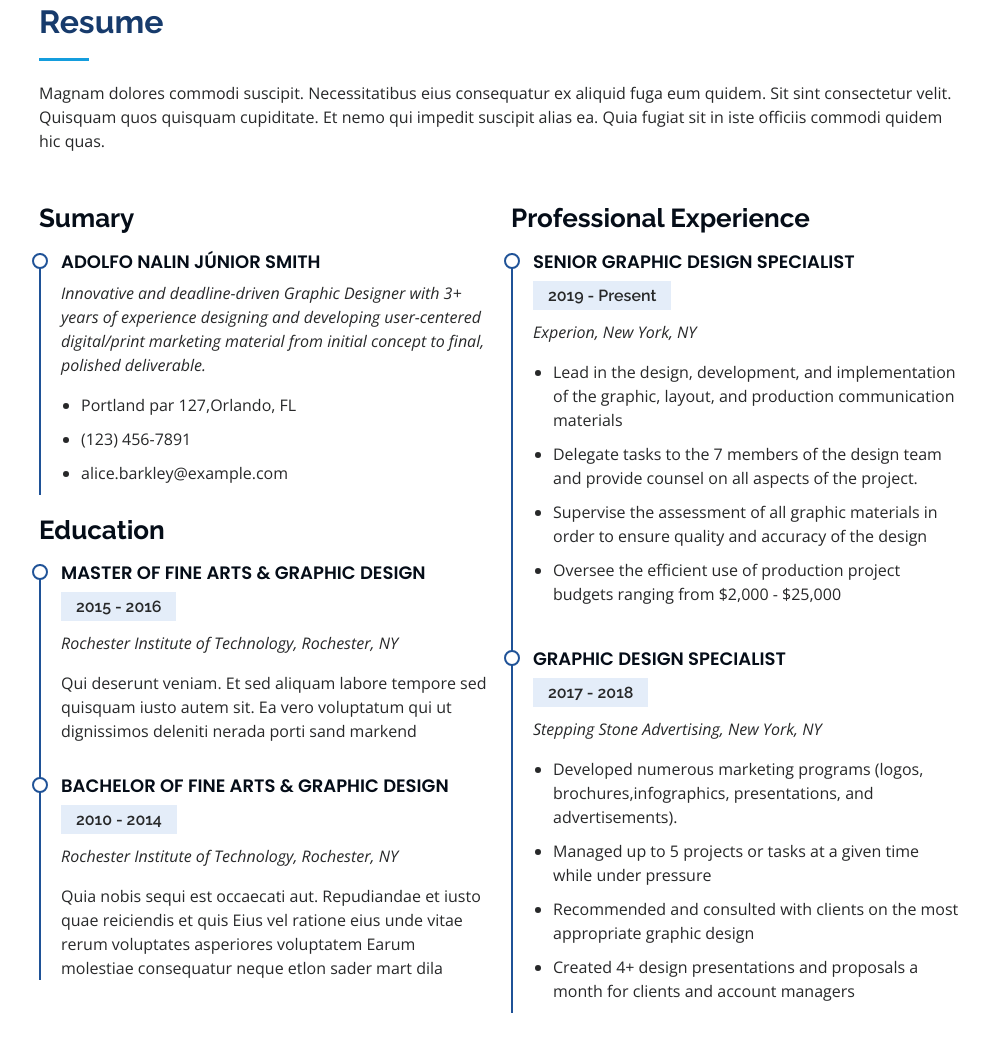
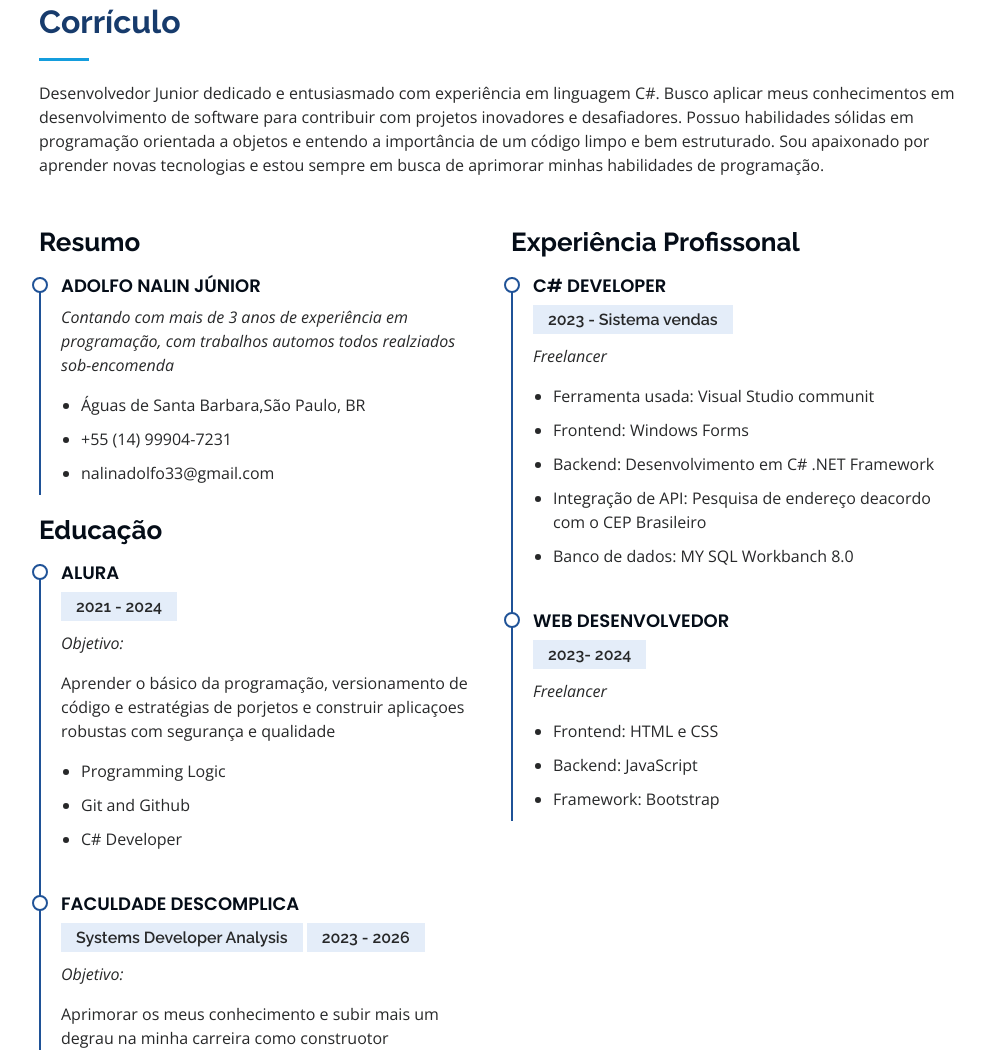
Before and after one commit to AdolfoNalin/Portifolios, a plain HTML site: page iPortfolio/index.html in a window 1280 px wide. Shown: the part 2302-3355 px from the top of the page, without its empty margins (291-1277 px from the left). Drawn offline with nearby package versions, Linux system fonts and the light colour scheme.

Commit message:
Modificando Abount

```diff
--- a/iPortfolio/index.html
+++ b/iPortfolio/index.html
@@ -257,59 +257,70 @@
       <div class="container">
 
         <div class="section-title">
-          <h2>Resume</h2>
-          <p>Magnam dolores commodi suscipit. Necessitatibus eius consequatur ex aliquid fuga eum quidem. Sit sint consectetur velit. Quisquam quos quisquam cupiditate. Et nemo qui impedit suscipit alias ea. Quia fugiat sit in iste officiis commodi quidem hic quas.</p>
+          <h2>Corrículo</h2>
+          <p>Desenvolvedor Junior dedicado e entusiasmado com experiência em linguagem C#. Busco aplicar meus conhecimentos em desenvolvimento de
+            software para contribuir com projetos inovadores e desafiadores. Possuo habilidades sólidas em programação orientada a objetos e entendo a
+            importância de um código limpo e bem estruturado. Sou apaixonado por aprender novas tecnologias e estou sempre em busca de aprimorar minhas
+            habilidades de programação.</p>
         </div>
 
         <div class="row">
           <div class="col-lg-6" data-aos="fade-up">
-            <h3 class="resume-title">Sumary</h3>
+            <h3 class="resume-title">Resumo</h3>
             <div class="resume-item pb-0">
-              <h4>Adolfo Nalin Júnior Smith</h4>
-              <p><em>Innovative and deadline-driven Graphic Designer with 3+ years of experience designing and developing user-centered digital/print marketing material from initial concept to final, polished deliverable.</em></p>
+              <h4>Adolfo Nalin Júnior</h4>
+              <p><em>Contando com mais de 3 anos de experiência em programação, com trabalhos automos todos realziados sob-encomenda</em></p>
               <ul>
-                <li>Portland par 127,Orlando, FL</li>
-                <li>(123) 456-7891</li>
-                <li>alice.barkley@example.com</li>
+                <li>Águas de Santa Barbara,São Paulo, BR</li>
+                <li> +55 (14) 99904-7231</li>
+                <li>nalinadolfo33@gmail.com</li>
               </ul>
             </div>
 
-            <h3 class="resume-title">Education</h3>
+            <h3 class="resume-title">Educação</h3>
             <div class="resume-item">
-              <h4>Master of Fine Arts &amp; Graphic Design</h4>
-              <h5>2015 - 2016</h5>
-              <p><em>Rochester Institute of Technology, Rochester, NY</em></p>
-              <p>Qui deserunt veniam. Et sed aliquam labore tempore sed quisquam iusto autem sit. Ea vero voluptatum qui ut dignissimos deleniti nerada porti sand markend</p>
+              <h4>Alura</h4>
+              <h5>2021 - 2024</h5>
+              <p><em>Objetivo:</em></p>
+              <p>Aprender o básico da programação, versionamento de código e estratégias de porjetos e construir aplicaçoes robustas com segurança e qualidade</p>
+              <ul>
+                <li>Programming Logic</li>
+                <li>Git and Github</li>
+                <li>C# Developer</li>
+              </ul>
             </div>
+
             <div class="resume-item">
-              <h4>Bachelor of Fine Arts &amp; Graphic Design</h4>
-              <h5>2010 - 2014</h5>
-              <p><em>Rochester Institute of Technology, Rochester, NY</em></p>
-              <p>Quia nobis sequi est occaecati aut. Repudiandae et iusto quae reiciendis et quis Eius vel ratione eius unde vitae rerum voluptates asperiores voluptatem Earum molestiae consequatur neque etlon sader mart dila</p>
+              <h4>Faculdade Descomplica</h4>
+              <h5>Systems Developer Analysis</h5>
+              <h5>2023 - 2026</h5>
+              <p><em>Objetivo:</em></p>
+              <p>Aprimorar os meus conhecimento e subir mais um degrau na minha carreira como construotor </p>
             </div>
           </div>
+
           <div class="col-lg-6" data-aos="fade-up" data-aos-delay="100">
-            <h3 class="resume-title">Professional Experience</h3>
+            <h3 class="resume-title">Experiência Profissonal</h3>
             <div class="resume-item">
-              <h4>Senior graphic design specialist</h4>
-              <h5>2019 - Present</h5>
-              <p><em>Experion, New York, NY </em></p>
+              <h4>C# Developer</h4>
+              <h5>2023 - Sistema vendas</h5>
+              <p><em>Freelancer</em></p>
               <ul>
-                <li>Lead in the design, development, and implementation of the graphic, layout, and production communication materials</li>
-                <li>Delegate tasks to the 7 members of the design team and provide counsel on all aspects of the project. </li>
-                <li>Supervise the assessment of all graphic materials in order to ensure quality and accuracy of the design</li>
-                <li>Oversee the efficient use of production project budgets ranging from $2,000 - $25,000</li>
+                <li>Ferramenta usada: Visual Studio communit</li>
+                <li>Frontend: Windows Forms</li>
+                <li>Backend: Desenvolvimento em C# .NET Framework </Frame></li>
+                <li>Integração de API: Pesquisa de endereço deacordo com o CEP Brasileiro</li>
+                <li>Banco de dados: MY SQL Workbanch 8.0</li>
               </ul>
             </div>
             <div class="resume-item">
-              <h4>Graphic design specialist</h4>
-              <h5>2017 - 2018</h5>
-              <p><em>Stepping Stone Advertising, New York, NY</em></p>
+              <h4>Web Desenvolvedor</h4>
+              <h5>2023- 2024</h5>
+              <p><em>Freelancer</em></p>
               <ul>
-                <li>Developed numerous marketing programs (logos, brochures,infographics, presentations, and advertisements).</li>
-                <li>Managed up to 5 projects or tasks at a given time while under pressure</li>
-                <li>Recommended and consulted with clients on the most appropriate graphic design</li>
-                <li>Created 4+ design presentations and proposals a month for clients and account managers</li>
+                <li>Frontend: HTML e CSS</li>
+                <li>Backend: JavaScript</li>
+                <li>Framework: Bootstrap</li>
               </ul>
             </div>
           </div>
```
